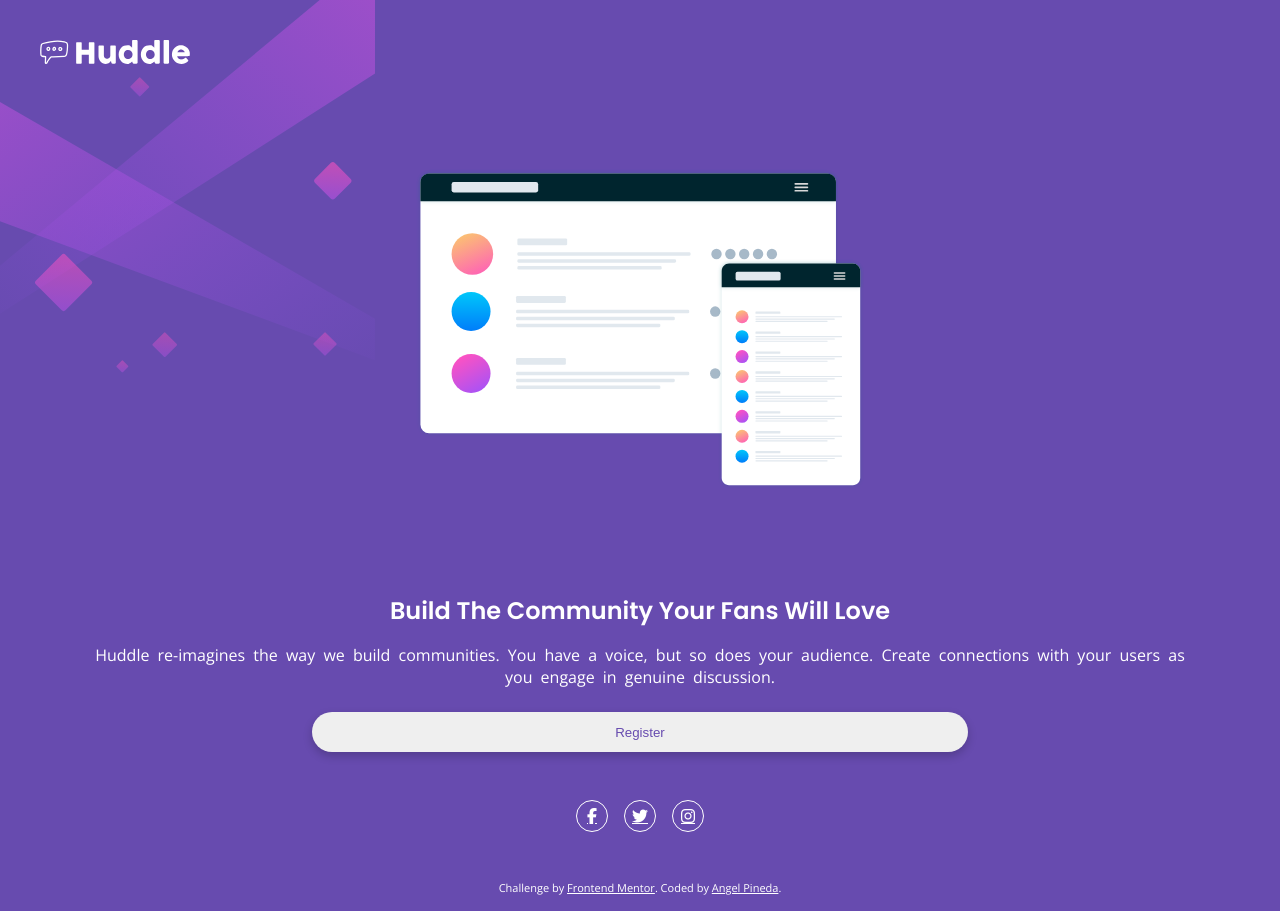
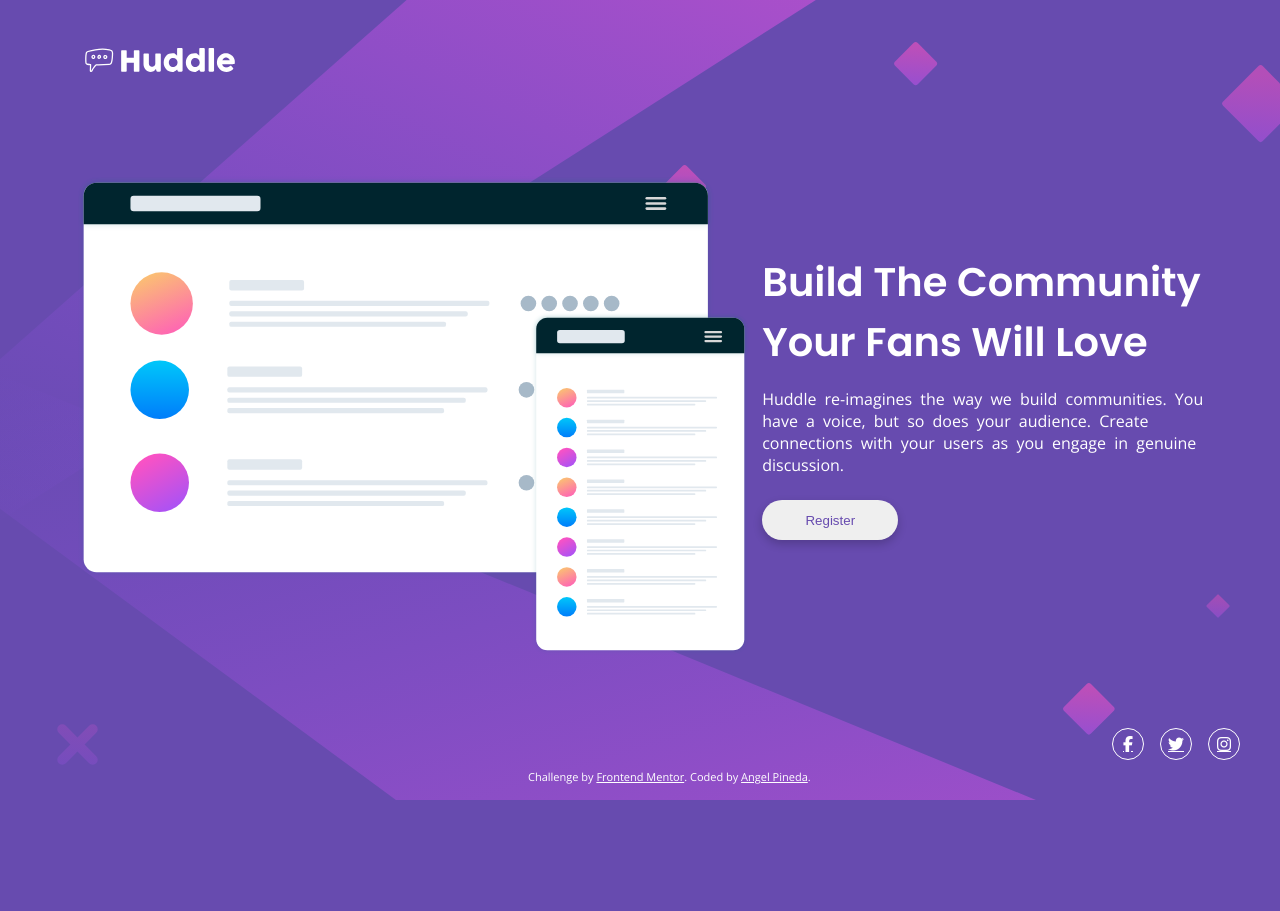
Before and after one commit to AOcelopilli/frontendMentor-huddleLandingPage, a plain HTML site: page index.html in a window 1280 px wide. After the commit the page ends 800 px from the top, so only its background shows below. Drawn offline with nearby package versions, Linux system fonts and the light colour scheme.

Commit message:
desktop layout

```diff
--- a/style.css
+++ b/style.css
@@ -32,7 +32,7 @@ body {
   display: flex;
   flex-direction: column;
   justify-content: space-between;
-  min-height: 100vh;
+  height: 100vh;
 }
 
 #brand-logo {
@@ -82,12 +82,13 @@ body {
 
 .text button:hover {
   background-color: var(--modal-violet);
+  box-shadow: 0px 0px 20px rgba(0, 0, 0, 0.5);
   color: white;
 }
 
 .text button:active {
   transform: scale(0.9);
-  box-shadow: 0px 0px 20px rgba(0, 0, 0, 0.5);
+  box-shadow: 0px 0px 10px rgba(0, 0, 0, 0.75);
 }
 
 .social-media {
@@ -129,3 +130,62 @@ body {
 a:active {
   color: var(--modal-violet);
 }
+
+@media (min-width: 1024px) {
+  body {
+    background: var(--main-violet) url(images/bg-desktop.svg) no-repeat center;
+    background-size: cover;
+    height: 100vh;
+    display: grid;
+    place-items: center;
+  }
+
+  #main {
+    flex-direction: row;
+    position: relative;
+    width: 90%;
+    height: 60vh;
+    padding: 0;
+    margin: 0 auto;
+    justify-content: center;
+  }
+
+  #brand-logo {
+    position: absolute;
+    left: 1vw;
+    top: -15vh;
+  }
+
+  .sec1-img {
+    height: 100%;
+    min-width: auto;
+    margin: 0;
+    margin-top: 2rem;
+  }
+
+  .text {
+    width: 65%;
+    text-align: left;
+  }
+
+  .text h1 {
+    font-size: 2.5rem;
+  }
+
+  .text button {
+    width: 30%;
+  }
+
+  .social-media {
+    position: absolute;
+    bottom: 5vh;
+    width: auto;
+    right: 2.5vw;
+  }
+
+  footer {
+    position: absolute;
+    bottom: 0;
+    left: 40%;
+  }
+}
```
